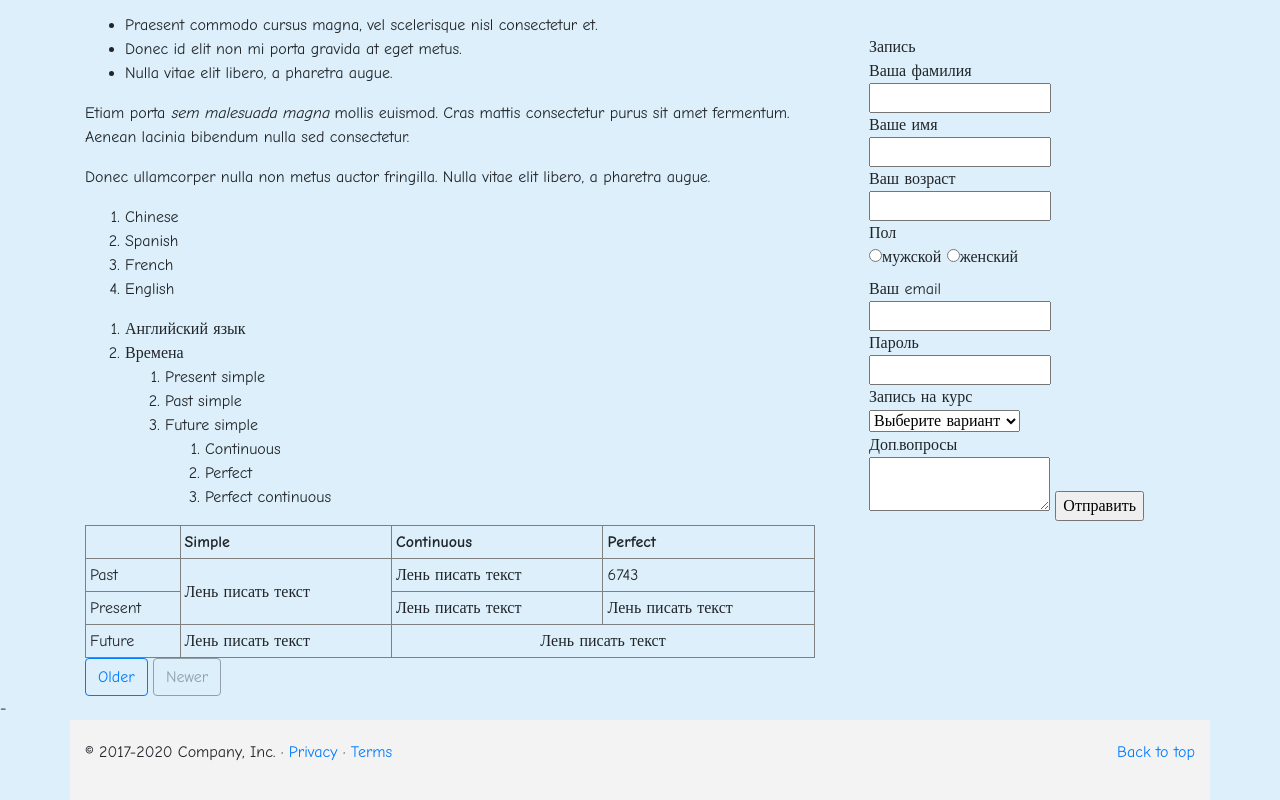
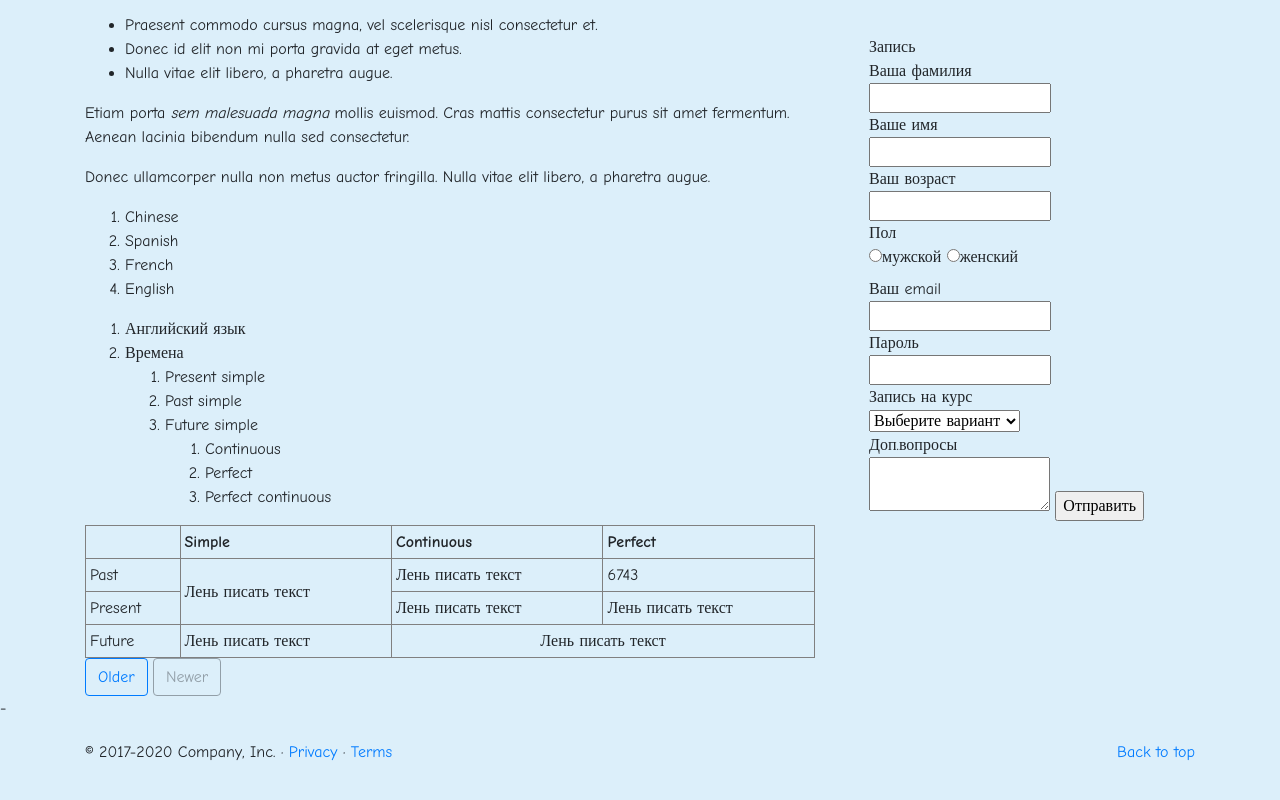
Before and after one commit to LILI-SH/lab1, a plain HTML site: page dvwq/index.html in a window 1280 px wide. Shown: the part 522-1322 px from the top of the page. Drawn offline with nearby package versions, Linux system fonts and the light colour scheme.

Commit message:
Update index.html

```diff
--- a/dvwq/index.html
+++ b/dvwq/index.html
@@ -8,7 +8,7 @@
 
 <style>
 footer{
-background-color: #f3f3f3;
+
 padding:20px;
 }
 body{
```
